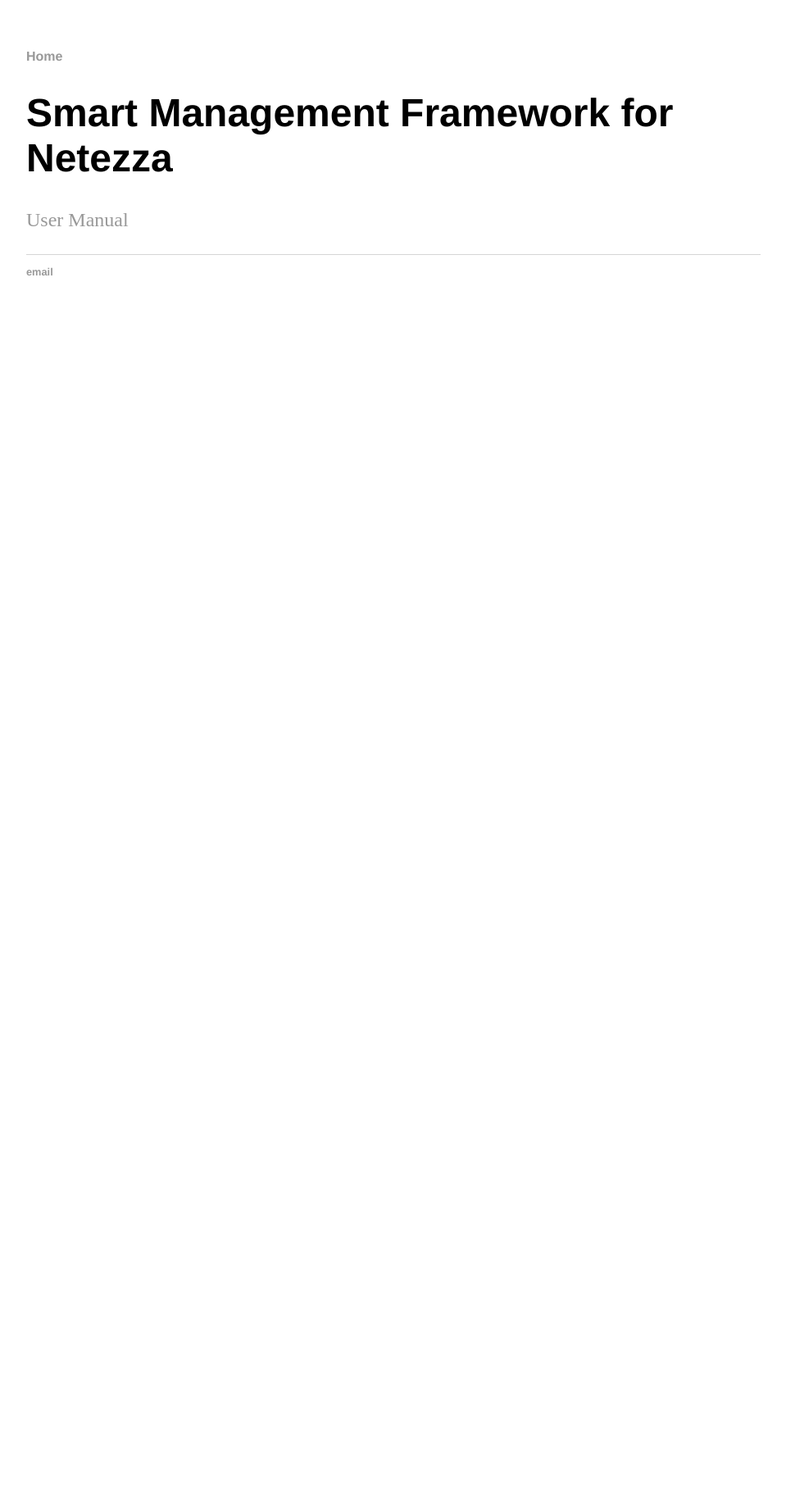
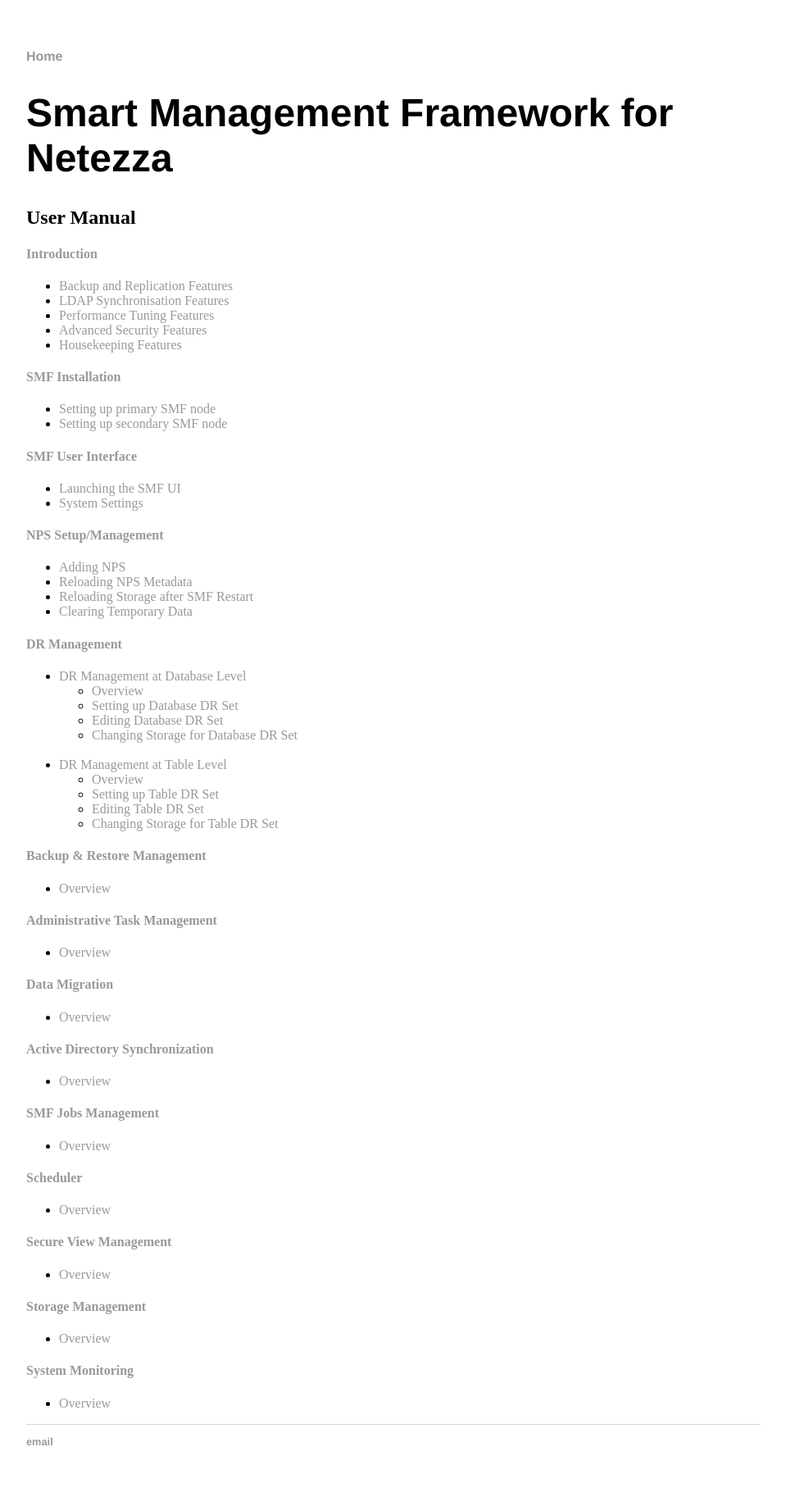
Before and after one commit to rhammett1/smf_dr_manual, a Jekyll site: the page built from index.html, in a window 1280 px wide. Shown: the whole page at 82% size, without its empty margins (160-1119 px from the left). Built offline with Jekyll 4.4.1, drawn with Linux system fonts in a browser that asks for light colours; before the commit the page ends 900 px from its top, so only the background shows below that.

Commit message:
New User Manual
New pages

```diff
--- a/index.html
+++ b/index.html
@@ -4,5 +4,87 @@
 ---
 <div class="blurb">
         		<h1>Smart Management Framework for Netezza</h1>
-			<p> <a href="/manual">User Manual</a></p>
+	        	<h2>User Manual</h2>
+			<h4> <a href="/manual/intro">Introduction</a> </h4>
+			<ul>
+				<li> <a href="/manual/intro#backuprepfeat">Backup and Replication Features</a></li>
+				<li> <a href="/manual/intro#ldapsync">LDAP Synchronisation Features</a></li>
+				<li> <a href="/manual/intro#perftun">Performance Tuning Features</a></li>
+				<li> <a href="/manual/intro#advsec">Advanced Security Features</a></li>
+				<li> <a href="/manual/intro#housek">Housekeeping Features</a></li>
+			</ul>
+			<h4> <a href="/manual/smfinstall">SMF Installation</a> </h4>
+			<ul>
+				<li> <a href="/manual/smfinstall#smfinstall1">Setting up primary SMF node</a></li>
+				<li> <a href="/manual/smfinstall#smfinstall2">Setting up secondary SMF node</a></li>
+			</ul>
+			<h4> <a href="/manual/smfui#smfui1">SMF User Interface</a> </h4>
+			<ul>
+				<li> <a href="/manual/smfui#smfui2">Launching the SMF UI</a></li>
+				<li> <a href="/manual/smfui#smfui3">System Settings</a></li>
+			</ul>
+
+			<h4> <a href="/manual/npssetup">NPS Setup/Management</a> </h4>
+			<ul>
+				<li> <a href="/manual/npssetup#npssetup1">Adding NPS</a></li>
+				<li> <a href="/manual/npssetup#npssetup2">Reloading NPS Metadata</a></li>
+				<li> <a href="/manual/npssetup#npssetup3">Reloading Storage after SMF Restart</a></li>
+				<li> <a href="/manual/npssetup#npssetup4">Clearing Temporary Data</a></li>
+			</ul>
+			<h4> <a href="/manual/drman">DR Management</a> </h4>
+			<ul>
+				<li> <a href="/manual/drman#drman1">DR Management at Database Level </a></li>
+				<ul>
+					<li> <a href="/manual/drman#drman1">Overview </a></li>
+					<li> <a href="/manual/drman#drman2">Setting up Database DR Set </a></li>
+					<li> <a href="/manual/drman#drman3">Editing Database DR Set </a></li>
+					<li> <a href="/manual/drman#drman4">Changing Storage for Database DR Set </a></li>
+				</ul>
+				<br>
+				<li> <a href="/manual/drman#drman5">DR Management at Table Level </a></li>
+				<ul>
+					<li> <a href="/manual/drman#drman5">Overview </a></li>
+					<li> <a href="/manual/drman#drman6">Setting up Table DR Set </a></li>
+					<li> <a href="/manual/drman#drman7">Editing Table DR Set </a></li>
+					<li> <a href="/manual/drman#drman8">Changing Storage for Table DR Set </a></li>
+				</ul>
+			</ul>
+			<h4> <a href="/manual/backup">Backup & Restore Management</a> </h4>
+			<ul>
+				<li> <a href="/manual/backup#backup1">Overview </a></li>
+			</ul>
+			<h4> <a href="/manual/backup">Administrative Task Management</a> </h4>
+			<ul>
+				<li> <a href="/manual/adminman#adminman1">Overview </a></li>
+			</ul>
+			<h4> <a href="/manual/migration">Data Migration</a> </h4>
+			<ul>
+				<li> <a href="/manual/migration#migration1">Overview </a></li>
+			</ul>
+			<h4> <a href="/manual/adsync">Active Directory Synchronization</a> </h4>
+			<ul>
+				<li> <a href="/manual/adsync#adsync1">Overview </a></li>
+			</ul>
+			<h4> <a href="/manual/smfjobs">SMF Jobs Management</a> </h4>
+			<ul>
+				<li> <a href="/manual/smfjobs#smfjobs">Overview </a></li>
+			</ul>
+			<h4> <a href="/manual/scheduler">Scheduler</a> </h4>
+			<ul>
+				<li> <a href="/manual/scheduler#scheduler1">Overview </a></li>
+			</ul>
+				<h4> <a href="/manual/secview">Secure View Management</a> </h4>
+			<ul>
+				<li> <a href="/manual/secview#secview1">Overview </a></li>
+			</ul>
+			<h4> <a href="/manual/storage">Storage Management</a> </h4>
+			<ul>
+				<li> <a href="/manual/storage#storage1">Overview </a></li>
+			</ul>
+			<h4> <a href="/manual/sysmon">System Monitoring</a> </h4>
+			<ul>
+				<li> <a href="/manual/sysmon#sysmon1">Overview </a></li>
+			</ul>
+
+
 </div><!-- /.blurb -->
```
Also changed, not shown: manual/drman.md (added, +125 -0 lines), manual/index.html (deleted, +0 -38 lines), manual/npssetup.md (+25 -19 lines), manual/smfinstall.md (+2 -31 lines), manual/smfui.md (added, +43 -0 lines), 2 other files.
